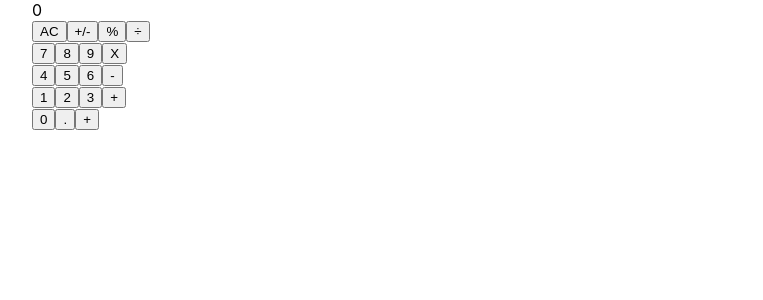
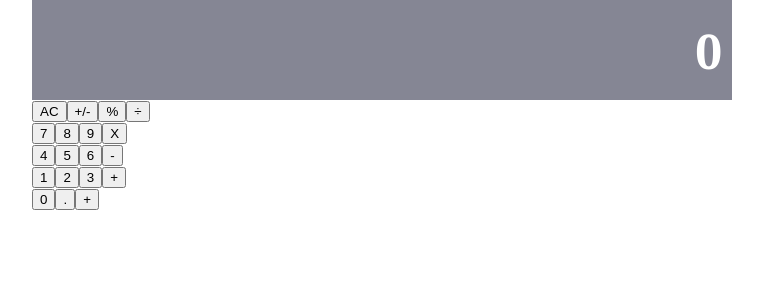
Before and after one commit to juzQrios/project-react-calculator, a React (Create React App) app: page / in a window 1280 px wide. Shown: the top 300 px of the page, without its empty margins (258-1021 px from the left). Built offline with nearby package versions, Linux system fonts and the light colour scheme.

Commit message:
Add Display component styles

```diff
--- /dev/null
+++ b/src/components/Display/Display.css
@@ -0,0 +1,13 @@
+.Display {
+  box-sizing: border-box;
+  display: flex;
+  background-color: #858694;
+  height: 100px;
+  color: #fff;
+  font-family: Cambria, Cochin, Georgia, Times, 'Times New Roman', serif;
+  font-weight: bold;
+  font-size: 3em;
+  padding: 20px 10px;
+  justify-content: flex-end;
+  align-items: center;
+}
--- a/src/components/Display/Display.js
+++ b/src/components/Display/Display.js
@@ -1,5 +1,6 @@
 import React from 'react';
 import PropTypes from 'prop-types';
+import './Display.css';
 
 class Display extends React.PureComponent {
   render() {
```
